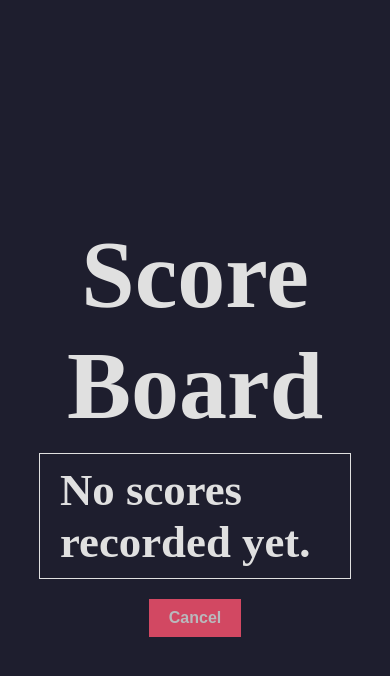
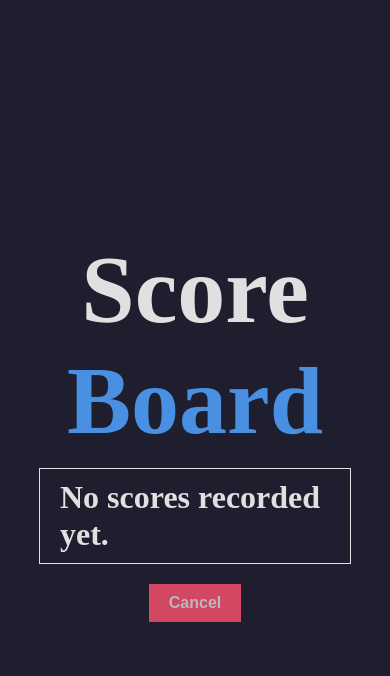
Before and after one commit to YahyaNashar22/NavyBits_Sudoku, a React (Vite) app: page / in a window 390 px wide. Both pictures are taken after a click on the button "📌 Score Board". Shown: the top 676 px of the page. Built offline with nearby package versions, Linux system fonts and the light colour scheme.

Commit message:
fixed height issue and cropped content on mobile devices

```diff
--- a/src/App.css
+++ b/src/App.css
@@ -17,23 +17,23 @@
 }
 
 /* Scrollbar styles for WebKit browsers */
-.scores_container::-webkit-scrollbar {
+*::-webkit-scrollbar {
   width: 1px;
   background: var(--background);
 }
 
-.scores_container::-webkit-scrollbar-track {
+*::-webkit-scrollbar-track {
   background: var(--background);
   border-radius: 10px;
 }
 
-.scores_container::-webkit-scrollbar-thumb {
+*::-webkit-scrollbar-thumb {
   background: var(--background);
   border-radius: 10px;
   background: var(--primary);
 }
 
-.scores_container::-webkit-scrollbar-thumb:hover {
+*::-webkit-scrollbar-thumb:hover {
   background: var(--grid);
 }
 
@@ -55,7 +55,7 @@ body {
 }
 
 .wrapper {
-  height: 80vh;
+  height: 80dvh;
   display: flex;
   flex-direction: column;
   align-items: center;
@@ -333,17 +333,17 @@ body {
 }
 
 /* Score Board Design */
+
 .scores_container {
   list-style-type: none;
   border: 1px solid var(--primary);
   padding: 10px 20px;
   width: 80%;
-  overflow-y: scroll;
+  overflow-y: auto;
   display: flex;
   flex-direction: column;
   align-items: center;
-  justify-content: center;
-  font-size: 1.4rem;
+  justify-content: space-between;
   gap: 10px;
 }
 
@@ -369,7 +369,7 @@ body {
   display: flex;
   flex-direction: column;
   align-items: start;
-  justify-content: center;
+  justify-content: space-betweens;
 }
 
 .rules_container {
--- a/src/components/ScoreBoard.tsx
+++ b/src/components/ScoreBoard.tsx
@@ -16,8 +16,10 @@ const ScoreBoard = ({
     setScores(storedScores);
   }, []);
   return (
-    <div className="wrapper">
-      <h1 className="title">Score Board</h1>
+    <main className="wrapper">
+      <h1 className="title">
+        Score <span style={{ color: "var(--highlight)" }}>Board</span>
+      </h1>
 
       <ul className="scores_container">
         {scores.length > 0 ? (
@@ -40,7 +42,7 @@ const ScoreBoard = ({
       >
         Cancel
       </button>
-    </div>
+    </main>
   );
 };
 
--- a/src/pages/Home.tsx
+++ b/src/pages/Home.tsx
@@ -10,8 +10,6 @@ const Home = () => {
   const [showOptions, setShowOptions] = useState<boolean>(false);
   const [showScoreBoard, setShowScoreBoard] = useState<boolean>(false);
   const [showHowToPlay, setShowHowToPlay] = useState<boolean>(false);
-
-  // TODO: add instruction component on the home page
 
   return (
     <main className="wrapper">
```
